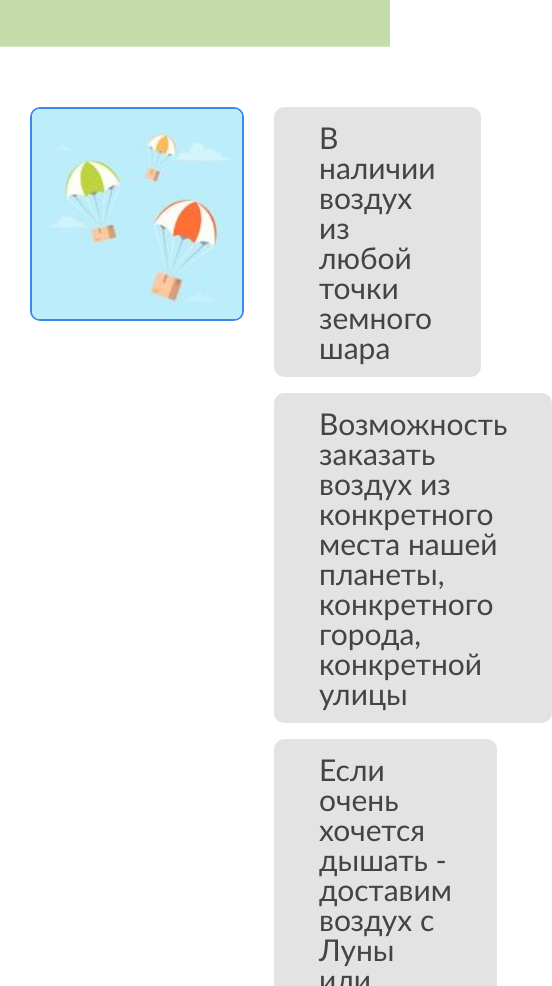
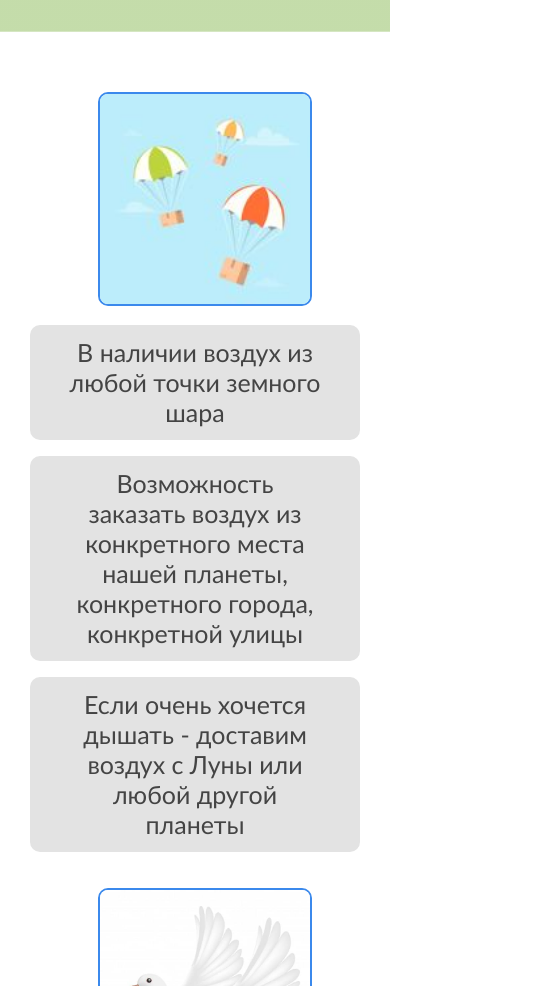
Before and after one commit to transfer76/My-landing-page, a plain HTML site: page index.html in a window 390 px wide. Shown: the part 1014-2000 px from the top of the page, 552 px wide, since content can reach past the window. Drawn offline with nearby package versions, Linux system fonts and the light colour scheme.

Commit message:
Refuctoring features

```diff
--- a/index.html
+++ b/index.html
@@ -86,7 +86,7 @@
         </div>
         <div class="features-details-block">
           <div class="features-details">
-              <p class="text-lead">Более 10 лет на рынке</p>
+            <p class="text-lead">Более 10 лет успешной работы на рынке</p>
           </div>
           <div class="features-details">
             <p class="text-lead">Миллионы довольных клиентов</p>
@@ -95,7 +95,7 @@
             <p class="text-lead">Мгновенный и надёжный сервис</p>
           </div>
           <div class="features-details">
-              <p class="text-lead">Продажа воздуха в кредит</p>
+            <p class="text-lead">Продажа воздуха в кредит на воздушных условиях</p>
           </div>
         </div>
       </div>
--- a/styles/features.css
+++ b/styles/features.css
@@ -18,7 +18,7 @@
 .features-image {
   display: inline-block;
   float: left;
-  padding-left: 30px;
+  padding-left: 20px;
 }
 .features-photo {
   border: 2px solid #3b89ec;
@@ -26,3 +26,19 @@
   width: 210px;
   margin-bottom: 1em;
 }
+
+@media (max-width: 640px) {
+  .features-image {
+    display: inherit;
+    float: none;
+    text-align: center;
+    width: auto;
+  }
+}
+
+@media (max-width: 640px) {
+  .features-details-block {
+    margin-left: 0;
+    text-align: center;
+  }
+}
--- a/styles/grid.css
+++ b/styles/grid.css
@@ -34,15 +34,15 @@
 }
 
 @media (max-width: 960px) {
-  .column-1-2 {
+  .col {
     float: none;
     width: auto;
   }
 }
 
-@media (max-width: 640px) {
+@media (max-width: 960px) {
+  .column-1-2,
   .column-1-3 {
-    float: none;
     width: auto;
   }
 }
--- a/styles/text.css
+++ b/styles/text.css
@@ -21,7 +21,7 @@ body {
 }
 
 .text-lead {
-  font-size: 30px;
+  font-size: 25px;
   line-height: 30px;
   padding: .5em 1.5em;
 }
```
Lines whose indentation alone changed are shown as unchanged.
